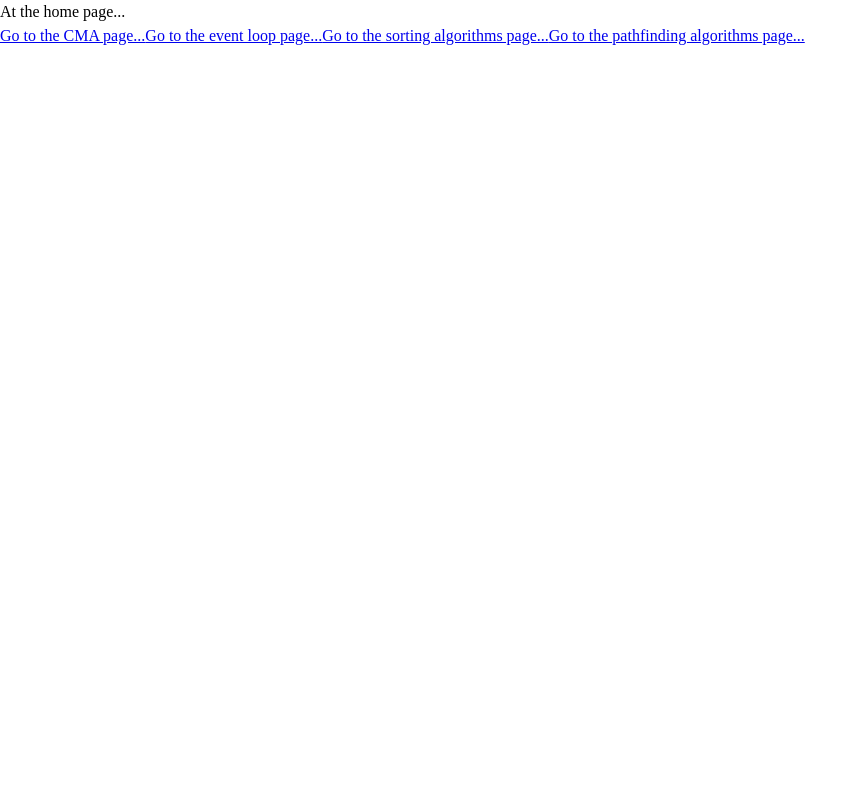
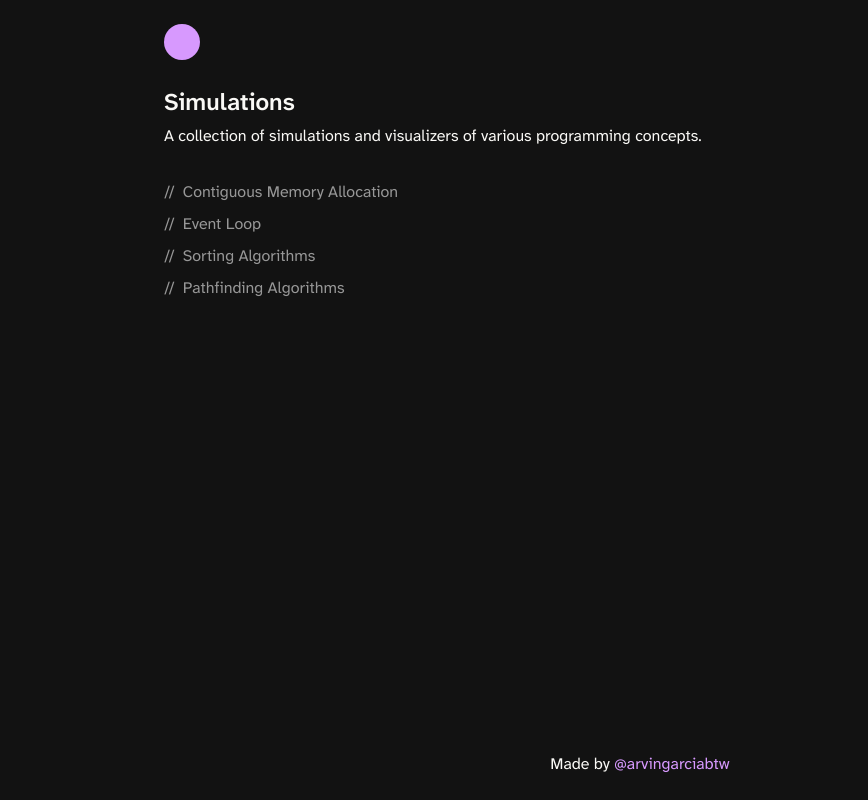
Before and after one commit to arvingarciabtw/simulations, a React (Vite) app: page / in a window 1280 px wide. Shown: the whole page, without its empty margins (0-868 px from the left). Built offline with nearby package versions, Linux system fonts and the light colour scheme.

Commit message:
feat: style home page

```diff
--- a/index.html
+++ b/index.html
@@ -4,7 +4,7 @@
 		<meta charset="UTF-8" />
 		<link rel="icon" type="image/svg+xml" href="/vite.svg" />
 		<meta name="viewport" content="width=device-width, initial-scale=1.0" />
-    <title>simulations</title>
+		<title>Simulations</title>
 	</head>
 	<body>
 		<div id="root"></div>
--- a/src/pages/home-page.tsx
+++ b/src/pages/home-page.tsx
@@ -1,17 +1,67 @@
+import styles from "../styles/home-page.module.css";
 import { Link } from "react-router";
+import type { Simulation } from "../types/simulation.model";
 
 function HomePage() {
 	return (
 		<>
-			<p>At the home page...</p>
-			<Link to="/contiguous-memory-allocation">Go to the CMA page...</Link>
-			<Link to="/event-loop">Go to the event loop page...</Link>
-			<Link to="/sorting-algorithms">Go to the sorting algorithms page...</Link>
-			<Link to="/pathfinding-algorithms">
-				Go to the pathfinding algorithms page...
-			</Link>
+			<header className="maxWidthWrapper">
+				<div className={styles.logo}></div>
+			</header>
+			<main className={`maxWidthWrapper ${styles.main}`}>
+				<Description />
+				<Simulations />
+			</main>
+			<footer className="maxWidthWrapper">
+				Made by{" "}
+				<a
+					href="https://github.com/arvingarciabtw/simulations"
+					target="_blank"
+					rel="noopener noreferrer"
+					className="developer"
+				>
+					@arvingarciabtw
+				</a>
+			</footer>
 		</>
 	);
 }
 
+function Simulations() {
+	return (
+		<section className={styles.simulations}>
+			<Simulation
+				link="/contiguous-memory-allocation"
+				name="Contiguous Memory Allocation"
+			/>
+			<Simulation link="/event-loop" name="Event Loop" />
+			<Simulation link="/sorting-algorithms" name="Sorting Algorithms" />
+			<Simulation
+				link="/pathfinding-algorithms"
+				name="Pathfinding Algorithms"
+			/>
+		</section>
+	);
+}
+
+function Simulation({ link, name }: Simulation) {
+	return (
+		<Link to={link} className={styles.simulation}>
+			{name}
+		</Link>
+	);
+}
+
+function Description() {
+	return (
+		<section className={`maxWidthWrapper ${styles.description}`}>
+			<h1 className={styles.title}>Simulations</h1>
+			<p>
+				A collection of simulations and visualizers of various programming
+				concepts.
+			</p>
+		</section>
+	);
+}
+
 export default HomePage;
--- /dev/null
+++ b/src/styles/home-page.module.css
@@ -0,0 +1,40 @@
+.logo {
+	width: 36px;
+	aspect-ratio: 1 / 1;
+	background: var(--color-primary);
+	border-radius: 50%;
+}
+
+.description {
+	margin-bottom: 2rem;
+}
+
+.title {
+	margin-bottom: 0.25rem;
+	font-weight: var(--weight-semi-bold);
+}
+
+.simulation {
+	display: block;
+	width: fit-content;
+	text-decoration: none;
+	color: var(--color-gray);
+	will-change: transform;
+	transition:
+		transform 0.3s ease-out,
+		color 0.2s ease;
+}
+
+.simulation:hover {
+	transform: translateX(6px);
+	color: var(--color-primary);
+}
+
+.simulation:not(:last-of-type) {
+	margin-bottom: 0.5rem;
+}
+
+.simulation::before {
+	margin-right: 0.5rem;
+	content: "//";
+}
--- a/src/styles/index.css
+++ b/src/styles/index.css
@@ -63,3 +63,124 @@ h6 {
 #__next {
 	isolation: isolate;
 }
+
+/* == FONTS == */
+
+/* -- Atkinson Hyperlegible Next -- */
+
+@font-face {
+	font-family: "Atkinson Hyperlegible Next";
+	font-style: italic;
+	font-weight: 200 800;
+	src: url(/fonts/AtkinsonHyperlegibleNext-Italic-VariableFont_wght.woff2)
+		format("woff2");
+	unicode-range:
+		U+0100-02BA, U+02BD-02C5, U+02C7-02CC, U+02CE-02D7, U+02DD-02FF, U+0304,
+		U+0308, U+0329, U+1D00-1DBF, U+1E00-1E9F, U+1EF2-1EFF, U+2020, U+20A0-20AB,
+		U+20AD-20C0, U+2113, U+2C60-2C7F, U+A720-A7FF;
+}
+
+@font-face {
+	font-family: "Atkinson Hyperlegible Next";
+	font-style: italic;
+	font-weight: 200 800;
+	src: url(/fonts/AtkinsonHyperlegibleNext-Italic-VariableFont_wght.woff2)
+		format("woff2");
+	unicode-range:
+		U+0000-00FF, U+0131, U+0152-0153, U+02BB-02BC, U+02C6, U+02DA, U+02DC,
+		U+0304, U+0308, U+0329, U+2000-206F, U+20AC, U+2122, U+2191, U+2193, U+2212,
+		U+2215, U+FEFF, U+FFFD;
+}
+
+@font-face {
+	font-family: "Atkinson Hyperlegible Next";
+	font-style: normal;
+	font-weight: 200 800;
+	src: url(/fonts/AtkinsonHyperlegibleNext-VariableFont_wght.woff2)
+		format("woff2");
+	unicode-range:
+		U+0100-02BA, U+02BD-02C5, U+02C7-02CC, U+02CE-02D7, U+02DD-02FF, U+0304,
+		U+0308, U+0329, U+1D00-1DBF, U+1E00-1E9F, U+1EF2-1EFF, U+2020, U+20A0-20AB,
+		U+20AD-20C0, U+2113, U+2C60-2C7F, U+A720-A7FF;
+}
+
+@font-face {
+	font-family: "Atkinson Hyperlegible Next";
+	font-style: normal;
+	font-weight: 200 800;
+	src: url(/fonts/AtkinsonHyperlegibleNext-VariableFont_wght.woff2)
+		format("woff2");
+	unicode-range:
+		U+0000-00FF, U+0131, U+0152-0153, U+02BB-02BC, U+02C6, U+02DA, U+02DC,
+		U+0304, U+0308, U+0329, U+2000-206F, U+20AC, U+2122, U+2191, U+2193, U+2212,
+		U+2215, U+FEFF, U+FFFD;
+}
+
+/* == COLORS == */
+
+html {
+	--color-bg: oklch(0.1822 0 0);
+	--color-bg-alt: oklch(0.235 0 0);
+	--color-fg: oklch(0.982 0.0041 91.45);
+	--color-primary: oklch(0.7794 0.1529 311.29);
+	--color-gray: oklch(0.6764 0 0);
+	--color-dark-gray: oklch(0.4891 0 0);
+	--color-light-gray: oklch(0.7636 0 0);
+
+	--weight-extra-light: 200;
+	--weight-light: 300;
+	--weight-regular: 400;
+	--weight-medium: 500;
+	--weight-semi-bold: 600;
+	--weight-bold: 700;
+	--weight-extra-bold: 800;
+}
+
+/* == GENERAL == */
+
+.maxWidthWrapper {
+	margin: auto;
+	max-width: 1000px;
+}
+
+* {
+	font-family: "Atkinson Hyperlegible Next", sans-serif;
+}
+
+body {
+	background: var(--color-bg);
+	color: var(--color-fg);
+	height: 100svh;
+}
+
+#root {
+	display: flex;
+	flex-direction: column;
+	min-height: 100%;
+}
+
+header {
+	padding: 1.5rem 1.5rem 0;
+	width: 100%;
+}
+
+main {
+	padding: 1.5rem;
+	width: 100%;
+	flex: 1;
+}
+
+footer {
+	padding: 1.5rem;
+	text-align: center;
+}
+
+footer > a.developer {
+	text-decoration: none;
+	color: var(--color-primary);
+	cursor: pointer;
+}
+
+footer > a.developer:hover {
+	text-decoration: underline;
+}
--- /dev/null
+++ b/src/types/simulation.model.ts
@@ -0,0 +1,4 @@
+export interface Simulation {
+	link: string;
+	name: string;
+}
```
Also changed, not shown: public/fonts/AtkinsonHyperlegibleNext-Italic-VariableFont_wght.woff2 (added), public/fonts/AtkinsonHyperlegibleNext-VariableFont_wght.woff2 (added). Lines whose indentation alone changed are shown as unchanged.
